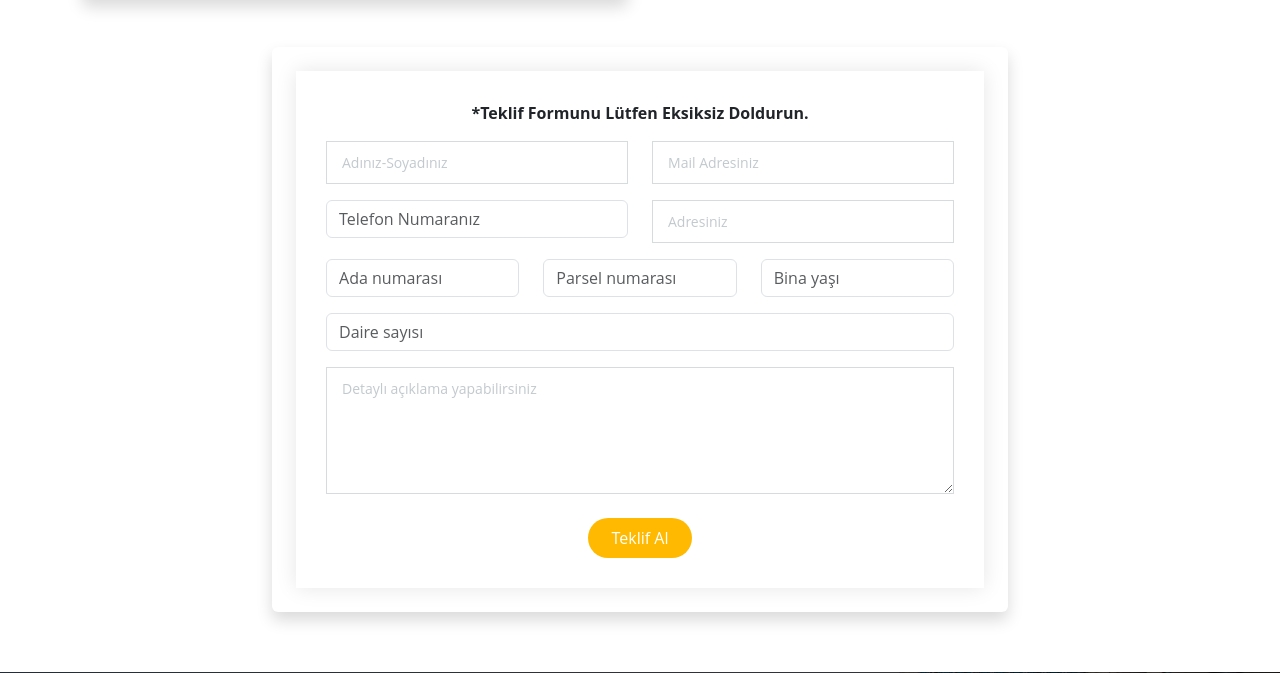
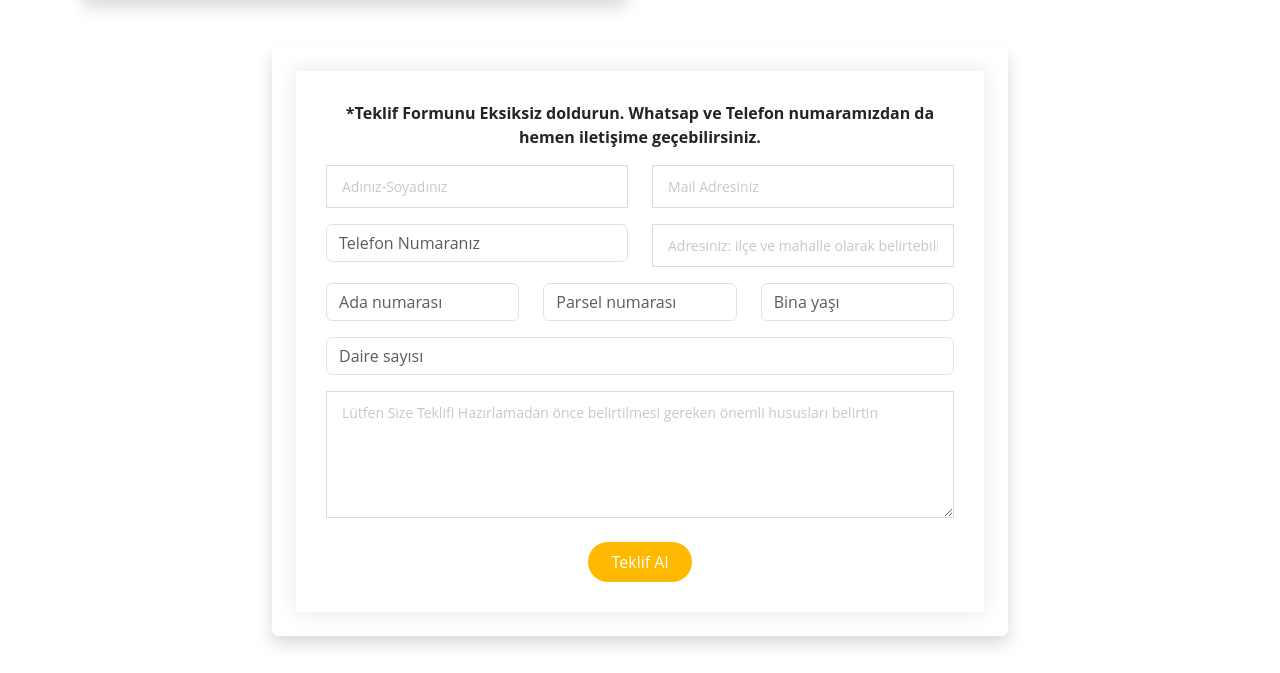
Before and after one commit to feritya/Kayahan_website, a Django app: page /kentsel-donusum/ in a window 1280 px wide. Shown: the part 792-1465 px from the top of the page. Run offline with Django 5.2, Linux system fonts and the light colour scheme; some libraries are stand-ins or nearby versions.

Commit message:
Enhance kentsel_donusum.html content and title
Updated the title and improved text clarity in the form.

```diff
--- a/kayahan_site/templates/kentsel_donusum.html
+++ b/kayahan_site/templates/kentsel_donusum.html
@@ -1,5 +1,5 @@
 {% extends "base.html" %}
-{% block title %}Kentsel Dönüşüm - Kayahan Mimarlık{% endblock %}
+{% block title %}Kentsel Dönüşüm - Kayahan Mimarlık & İnşaat{% endblock %}
 {% block bodyclass %}contact-page{% endblock %}
 {% block content %}
 {% load static %}
@@ -11,7 +11,7 @@
         <h1>Kentsel Dönüşüm </h1>
         <nav class="breadcrumbs">
           <ol>
-            <li><a href="{% url 'home' %}">Ana Sayfa</a></li>
+            <li><a href="{% url 'home' %}">Ana Sayfa </a></li>
             <li class="current">Kentsel Dönüşüm</li>
           </ol>
         </nav>
@@ -34,7 +34,7 @@
         <h2 class="fw-bold">Kentsel Dönüşüm Başvuru Formu</h2>
         <p>
           Kayahan Mimarlık & İnşaat  olarak uzman ekibimizle kentsel dönüşüm sürecinizi başından sonuna kadar yönetiyoruz.
-          Binanızın risk analizinden ruhsat aşamasına kadar tüm süreci sizin adınıza takip ediyoruz.
+          Binanızın risk analizinden ruhsat aşamasına kadar tüm süreci sizin adınıza takip ediyoruz. Sizden bilgileri alıyor araştırıyor ve size en avantajlı fiyatlarla geri dönüyoruz .güven  ve şeffaflığı önplana koyarak, sürecin işleyişini en anlaşılır şekilde sizlere açıklıyoruz.
         </p>
         <p>
           Aşağıdaki formu doldurarak <strong>ücretsiz keşif ve fiyat teklifi</strong> alabilirsiniz.
@@ -47,8 +47,8 @@
     <div class="row justify-content-center mt-5">
       <div class="col-lg-8">
         <div class="card shadow p-4 border-0">
-          <form method="post" class="php-email-form" data-aos="fade-up" data-aos-delay="400">
-            <p class="text-center fw-bold">*Teklif Formunu Lütfen Eksiksiz Doldurun.</p>
+          <form method="post" class="php-email-form" data-aos="fade-up" data-aos-delay="400" >
+            <p class="text-center fw-bold">*Teklif Formunu Eksiksiz doldurun. Whatsap ve Telefon numaramızdan da hemen iletişime geçebilirsiniz.</p>
             {% csrf_token %}
             <div class="row gy-3">
 
@@ -65,7 +65,7 @@
               </div>
 
               <div class="col-md-6">
-                <input type="text" class="form-control" name="adres" placeholder="Adresiniz" required>
+                <input type="text" class="form-control" name="adres" placeholder="Adresiniz: ilçe ve mahalle olarak belirtebilirsiziniz(Bakırköy/Yenimahalle)" required>
               </div>
 
               <div class="col-md-4">
@@ -77,7 +77,7 @@
               </div>
 
               <div class="col-md-4">
-                <input type="number" class="form-control" name="bina_yasi" placeholder="Bina yaşı" required>
+                <input type="number" class="form-control" name="bina_yasi" placeholder="Bina yaşı">
               </div>
 
               <div class="col-md-12">
@@ -85,7 +85,7 @@
               </div>
 
               <div class="col-md-12">
-                <textarea class="form-control" name="aciklama" rows="5" placeholder="Detaylı açıklama yapabilirsiniz" required></textarea>
+                <textarea class="form-control" name="aciklama" rows="5" placeholder="Lütfen Size Teklifi Hazırlamadan önce belirtilmesi gereken önemli hususları belirtin" required></textarea>
               </div>
 
               <div class="col-md-12 text-center">
```
